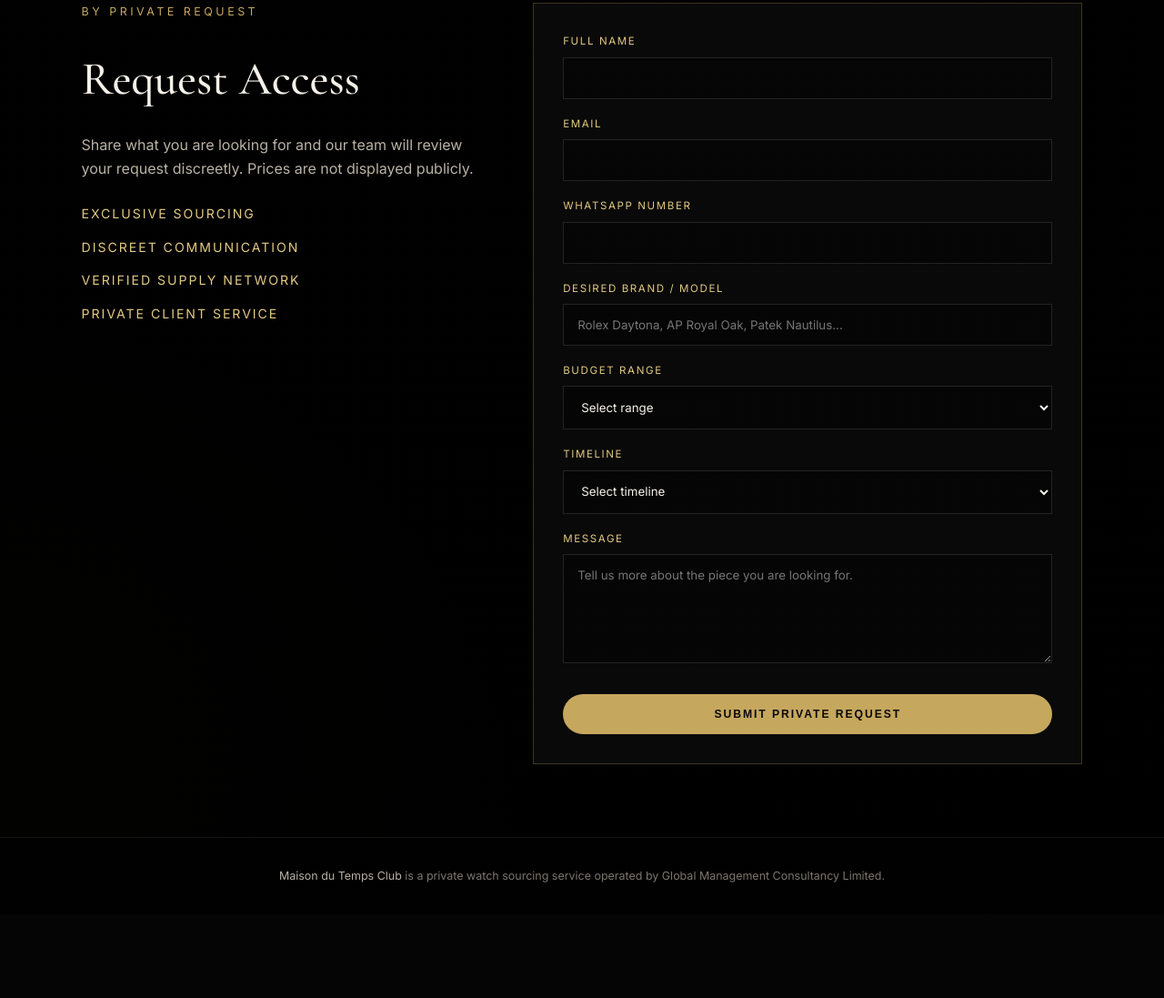
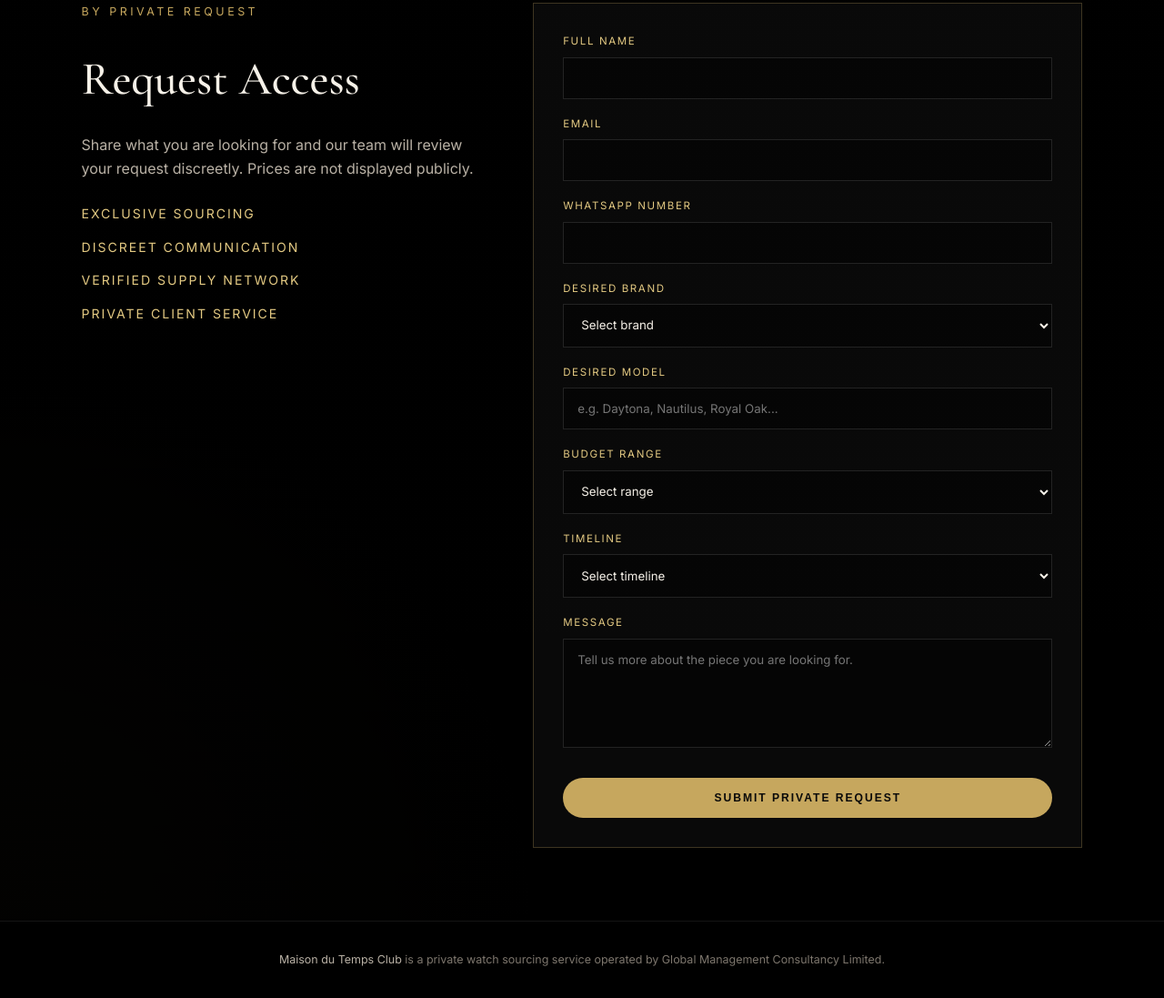
Before and after one commit to jnguegan/Maison-du-Temps-Club, a plain HTML site: page index.html in a window 1280 px wide. Shown: the part 1534-2631 px from the top of the page at 91% size. Before the commit the page ends 2539 px from the top, so only its background shows below. Drawn offline with nearby package versions, Linux system fonts and the light colour scheme.

Commit message:
Update index.html

```diff
--- a/index.html
+++ b/index.html
@@ -455,9 +455,24 @@
             </div>
 
             <div class="field">
-              <label for="brand">Desired Brand / Model</label>
-              <input id="brand" name="desired_brand_model" type="text" placeholder="Rolex Daytona, AP Royal Oak, Patek Nautilus...">
-            </div>
+  <label for="brand">Desired Brand</label>
+  <select id="brand" name="desired_brand" required>
+    <option value="">Select brand</option>
+    <option>Rolex</option>
+    <option>Patek Philippe</option>
+    <option>Audemars Piguet</option>
+    <option>Richard Mille</option>
+    <option>Hublot</option>
+    <option>Cartier</option>
+    <option>Vacheron Constantin</option>
+    <option>Other (specify below)</option>
+  </select>
+</div>
+
+<div class="field">
+  <label for="model">Desired Model</label>
+  <input id="model" name="desired_model" type="text" placeholder="e.g. Daytona, Nautilus, Royal Oak...">
+</div>
 
             <div class="field">
               <label for="budget">Budget Range</label>
```
